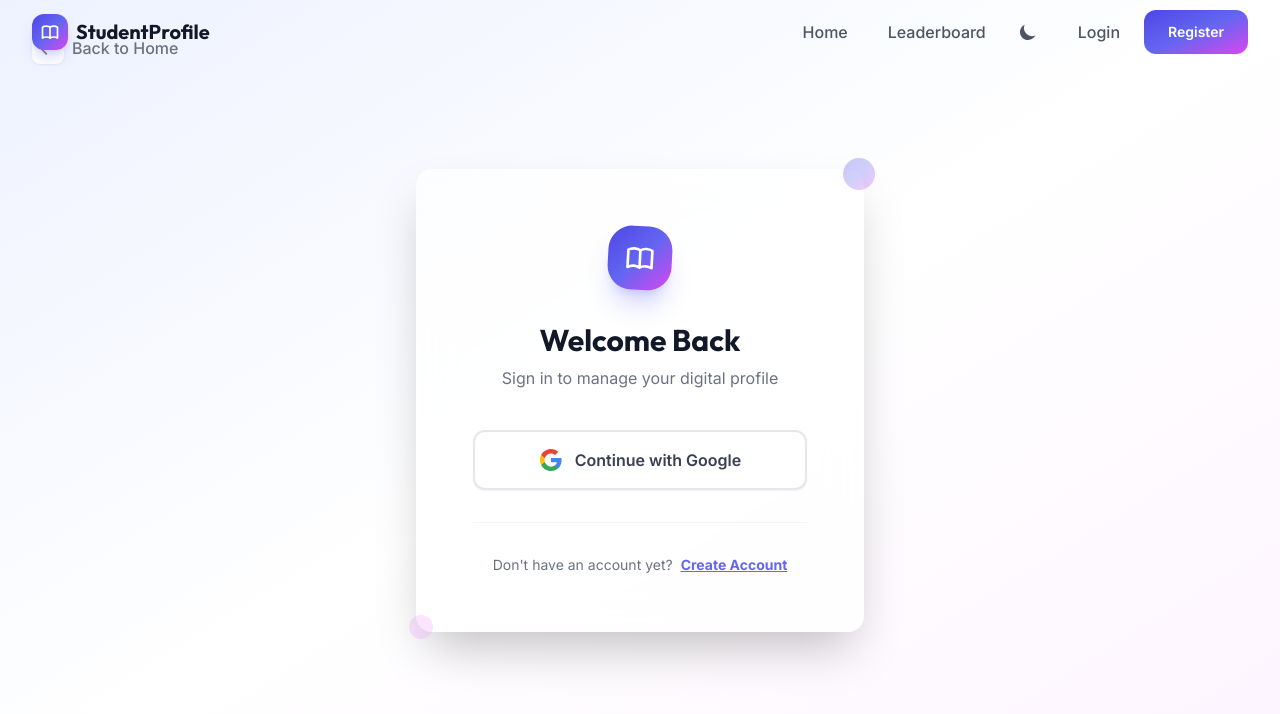
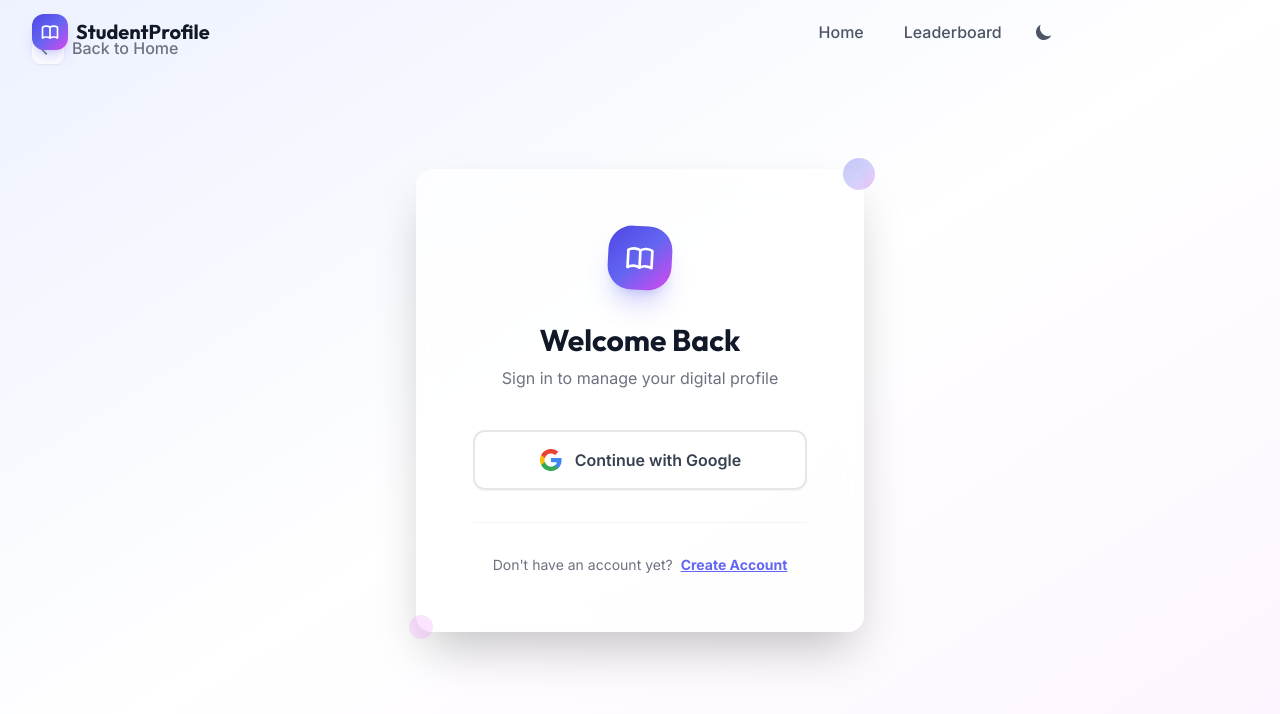
Before and after one commit to sragul2007123-ship-it/student-profile-platform, a React (Vite) app in the folder student-profile-platform/frontend/: page /login in a window 1280 px wide. Shown: the top 714 px of the page. Built offline with nearby package versions, Linux system fonts and the light colour scheme; no server answers.

Commit message:
Polished Navbar and added onboarding flow

```diff
--- a/student-profile-platform/frontend/src/components/Navbar.jsx
+++ b/student-profile-platform/frontend/src/components/Navbar.jsx
@@ -1,5 +1,5 @@
 import { useState, useEffect } from 'react'
-import { Link, useNavigate } from 'react-router-dom'
+import { Link, useNavigate, useLocation } from 'react-router-dom'
 import { useAuth } from '../context/AuthContext'
 import { useTheme } from '../context/ThemeContext'
 
@@ -9,6 +9,9 @@ export default function Navbar() {
   const [scrolled, setScrolled] = useState(false)
   const [mobileOpen, setMobileOpen] = useState(false)
   const navigate = useNavigate()
+  const location = useLocation()
+
+  const isHomePage = location.pathname === '/'
 
   useEffect(() => {
     const handleScroll = () => setScrolled(window.scrollY > 20)
@@ -65,18 +68,25 @@ export default function Navbar() {
             {/* Auth Buttons */}
             {user ? (
               <div className="flex items-center gap-3 ml-2">
-                <div className="w-8 h-8 rounded-full gradient-bg flex items-center justify-center text-white text-sm font-semibold">
-                  {user.email?.[0]?.toUpperCase() || 'U'}
-                </div>
-                <button onClick={signOut} className="btn-ghost text-red-500 hover:bg-red-50 dark:hover:bg-red-950">
+                <Link to="/dashboard" className="w-8 h-8 rounded-full gradient-bg overflow-hidden flex items-center justify-center text-white text-sm font-semibold border-2 border-white dark:border-surface-800 shadow-md">
+                  {user.user_metadata?.avatar_url ? (
+                    <img src={user.user_metadata.avatar_url} alt="Profile" className="w-full h-full object-cover" />
+                  ) : (
+                    user.email?.[0]?.toUpperCase() || 'U'
+                  )}
+                </Link>
+                <button onClick={signOut} className="btn-ghost text-red-500 hover:bg-red-50 dark:hover:bg-red-950 px-3 py-1.5 text-sm">
                   Logout
                 </button>
               </div>
             ) : (
-              <div className="flex items-center gap-2 ml-2">
-                <Link to="/login" className="btn-ghost">Login</Link>
-                <Link to="/register" className="btn-primary text-sm">Register</Link>
-              </div>
+              // Only show Login/Register if NOT on the Landing Page or if on Landing Page but scrolled
+              (!isHomePage || scrolled) && (
+                <div className="flex items-center gap-2 ml-2 animate-fade-in">
+                  <Link to="/login" className="btn-ghost px-4 py-2">Login</Link>
+                  <Link to="/register" className="btn-primary px-4 py-2 text-sm">Register</Link>
+                </div>
+              )
             )}
           </div>
 
--- a/student-profile-platform/frontend/src/pages/Dashboard.jsx
+++ b/student-profile-platform/frontend/src/pages/Dashboard.jsx
@@ -411,6 +411,32 @@ export default function Dashboard() {
         <div className="mb-8">
           <h1 className="text-3xl font-display font-bold dark:text-white">Dashboard</h1>
           <p className="text-gray-500 dark:text-gray-400 mt-1">Manage your digital profile</p>
+
+          {/* New User Onboarding Banner */}
+          {!profile.username && !loading && (
+            <motion.div
+              initial={{ opacity: 0, y: -20 }}
+              animate={{ opacity: 1, y: 0 }}
+              className="mt-6 p-6 rounded-2xl bg-gradient-to-r from-primary-600 to-indigo-600 text-white shadow-xl shadow-primary-500/20 relative overflow-hidden group"
+            >
+              <div className="absolute top-0 right-0 p-4 opacity-10 group-hover:scale-110 transition-transform">
+                <svg className="w-24 h-24" fill="currentColor" viewBox="0 0 20 20">
+                  <path d="M10 2a6 6 0 00-6 6v3.586l-.707.707A1 1 0 004 14h12a1 1 0 00.707-1.707L16 11.586V8a6 6 0 00-6-6zM10 18a3 3 0 01-3-3h6a3 3 0 01-3 3z" />
+                </svg>
+              </div>
+              <div className="relative z-10">
+                <h3 className="text-xl font-bold mb-1">🎉 Welcome to your new profile!</h3>
+                <p className="text-primary-100 mb-4 max-w-lg">You've successfully signed up. Let's start by creating your unique username and adding your basic info.</p>
+                <button
+                  onClick={() => setActiveTab('profile')}
+                  className="px-6 py-2 bg-white text-primary-600 rounded-xl font-bold hover:bg-primary-50 transition-colors shadow-lg"
+                >
+                  Complete My Profile
+                </button>
+              </div>
+            </motion.div>
+          )}
+
           {profile.username && (
             <p className="text-sm text-primary-500 mt-2">
               Your profile: <a href={`/student/${profile.username}`} className="underline hover:text-primary-700" target="_blank" rel="noopener noreferrer">/student/{profile.username}</a>
```
